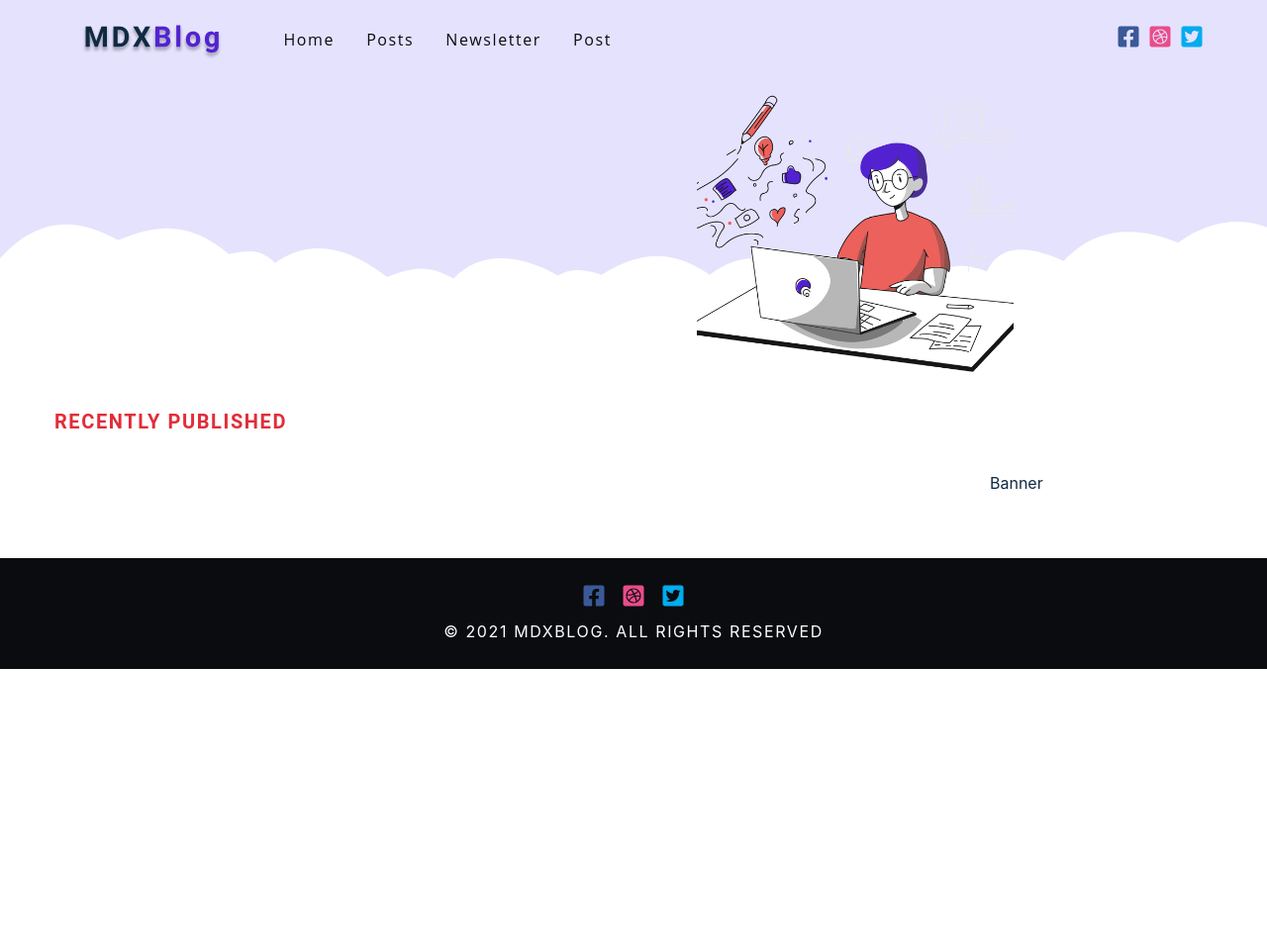
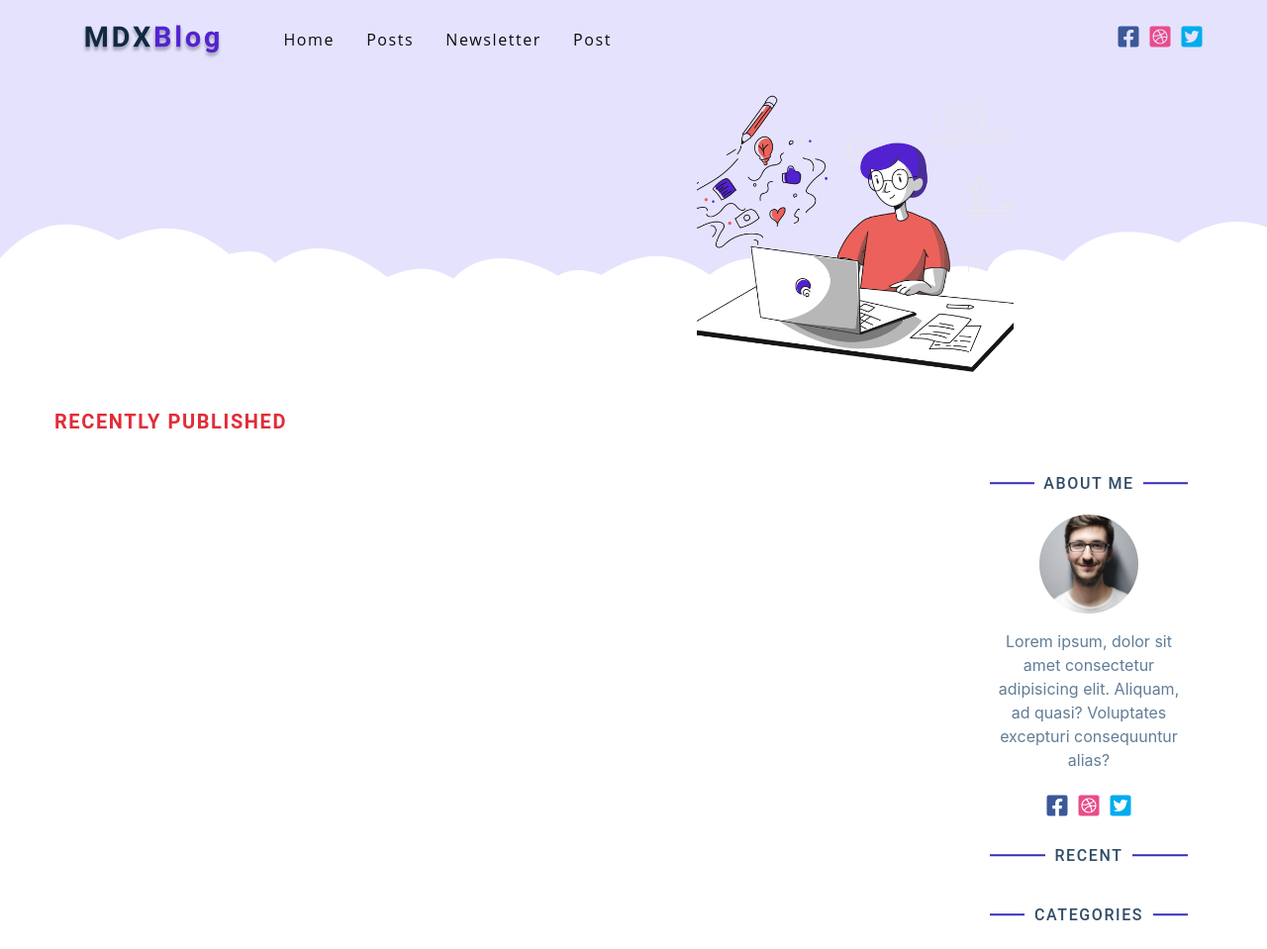
Before and after one commit to scudella/gatsby-training, a Gatsby site in the folder mdx-blog/: page / in a window 1280 px wide. Shown: the top 959 px of the page at 99% size. Before the commit the page ends 800 px from the top, so only its background shows below. Built offline with nearby package versions, Linux system fonts and the light colour scheme; Gatsby itself is replaced by a stand-in of ours.

Commit message:
Banner components

```diff
--- a/mdx-blog/src/components/Banner/About.js
+++ b/mdx-blog/src/components/Banner/About.js
@@ -7,7 +7,20 @@ import styled from 'styled-components'
 const About = () => {
   return (
     <Wrapper>
-      Banner About
+      <Title title="about me" />
+      <StaticImage
+        src="../../assets/banner-about.jpeg"
+        layout="fixed"
+        width={100}
+        height={100}
+        alt="author"
+        className="img"
+      />
+      <p>
+        Lorem ipsum, dolor sit amet consectetur adipisicing elit. Aliquam, ad
+        quasi? Voluptates excepturi consequuntur alias?
+      </p>
+      <SocialLinks styleClass="banner-icons" />
     </Wrapper>
   )
 }
--- a/mdx-blog/src/components/Banner/BannerCategories.js
+++ b/mdx-blog/src/components/Banner/BannerCategories.js
@@ -4,7 +4,10 @@ import Categories from '../Categories'
 import Title from './Title'
 const BannerCategories = () => {
   return (
-    <Wrapper>Banner Categories</Wrapper>
+    <Wrapper>
+      <Title title="categories" />
+      <Categories />
+    </Wrapper>
   )
 }
 const Wrapper = styled.div`
--- a/mdx-blog/src/components/Banner/Recent.js
+++ b/mdx-blog/src/components/Banner/Recent.js
@@ -5,13 +5,46 @@ import { Link } from 'gatsby'
 import { GatsbyImage, getImage } from 'gatsby-plugin-image'
 import Title from './Title'
 
-
+const query = graphql`
+  {
+    allMdx(limit: 5, sort: { fields: frontmatter___date, order: DESC }) {
+      nodes {
+        frontmatter {
+          title
+          slug
+          date(formatString: "MMMM Do, YYYY")
+          image {
+            childImageSharp {
+              gatsbyImageData
+            }
+          }
+        }
+        id
+      }
+    }
+  }
+`
 
 const Recent = () => {
-
+  const data = useStaticQuery(query)
+  const {
+    allMdx: { nodes: posts },
+  } = data
   return (
     <Wrapper>
-      Banner Recent
+      <Title title="recent" />
+      {posts.map(post => {
+        const { title, slug, date, image } = post.frontmatter
+        return (
+          <Link to={`/posts/${slug}`} key={post.id} className="post">
+            <GatsbyImage image={getImage(image)} alt={title} className="img" />
+            <div>
+              <h5>{title}</h5>
+              <p>{date}</p>
+            </div>
+          </Link>
+        )
+      })}
     </Wrapper>
   )
 }
--- a/mdx-blog/src/components/Banner/Title.js
+++ b/mdx-blog/src/components/Banner/Title.js
@@ -1,9 +1,10 @@
 import React from 'react'
 import styled from 'styled-components'
-const Title = () => {
+const Title = ({ title }) => {
   return (
     <Wrapper>
-     Banner Title
+      <h4>{title}</h4>
+      <div className="line"></div>
     </Wrapper>
   )
 }
--- a/mdx-blog/src/components/Banner/index.js
+++ b/mdx-blog/src/components/Banner/index.js
@@ -5,7 +5,11 @@ import Recent from './Recent'
 import BannerCategories from './BannerCategories'
 const Banner = () => {
   return (
-    <Wrapper>Banner</Wrapper>
+    <Wrapper>
+      <About />
+      <Recent />
+      <BannerCategories />
+    </Wrapper>
   )
 }
 
--- a/mdx-blog/src/components/Categories.js
+++ b/mdx-blog/src/components/Categories.js
@@ -2,9 +2,31 @@ import React from 'react'
 import { graphql, useStaticQuery } from 'gatsby'
 import { Link } from 'gatsby'
 
+const query = graphql`
+  {
+    allMdx {
+      distinct(field: frontmatter___category)
+    }
+  }
+`
 
 const Categories = () => {
-  return <h4>categories component</h4>
+  const {
+    allMdx: { distinct },
+  } = useStaticQuery(query)
+  return (
+    <ul className="categories">
+      {distinct.map((category, index) => {
+        return (
+          <li key={index}>
+            <Link to={`/categories/${category}`} className="category">
+              {category}
+            </Link>
+          </li>
+        )
+      })}
+    </ul>
+  )
 }
 
 export default Categories
```
